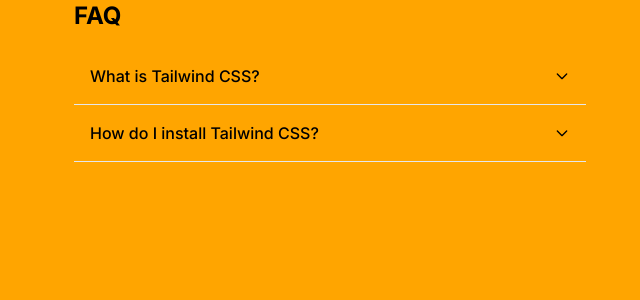
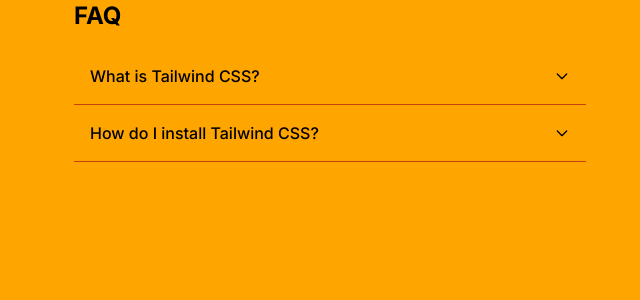
Before and after one commit to chris251190/cita, a Next.js app: page /faq in a window 1280 px wide. Shown: the top 300 px of the page, without its empty margins (310-950 px from the left). Built offline with nearby package versions, Linux system fonts and the light colour scheme.

Commit message:
Update FAQ accordion border color

```diff
--- a/app/faq/page.tsx
+++ b/app/faq/page.tsx
@@ -25,7 +25,7 @@ const FAQPage: React.FC = () => {
             <div className="w-full">
                 <h1 className="text-2xl font-bold mb-4">FAQ</h1>
                 {faqData.map((faq, index) => (
-                    <div key={index} className="border-b">
+                    <div key={index} className="border-b border-orange-700">
                         <button
                             className="flex items-center justify-between w-full p-4 focus:outline-none"
                             onClick={() => toggleAccordion(index)}
```
